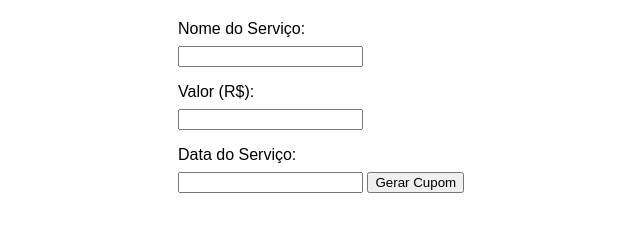
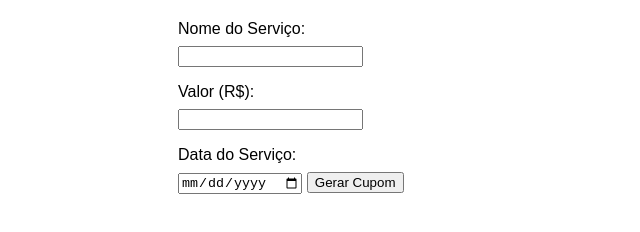
Before and after one commit to seinada10/Cupom, a plain HTML site: page index.html in a window 1280 px wide. Shown: the whole page, without its empty margins (262-902 px from the left). Drawn offline with Linux system fonts and the light colour scheme.

Commit message:
Update index.html

```diff
--- a/index.html
+++ b/index.html
@@ -40,7 +40,7 @@
         <input type="number" id="valor" required>
 
         <label for="data">Data do Serviço:</label>
-        <input type="text" id="data" required>
+        <input type="date" id="data" required>
 
         <button type="button" onclick="gerarCupom()">Gerar Cupom</button>
     </form>
```
